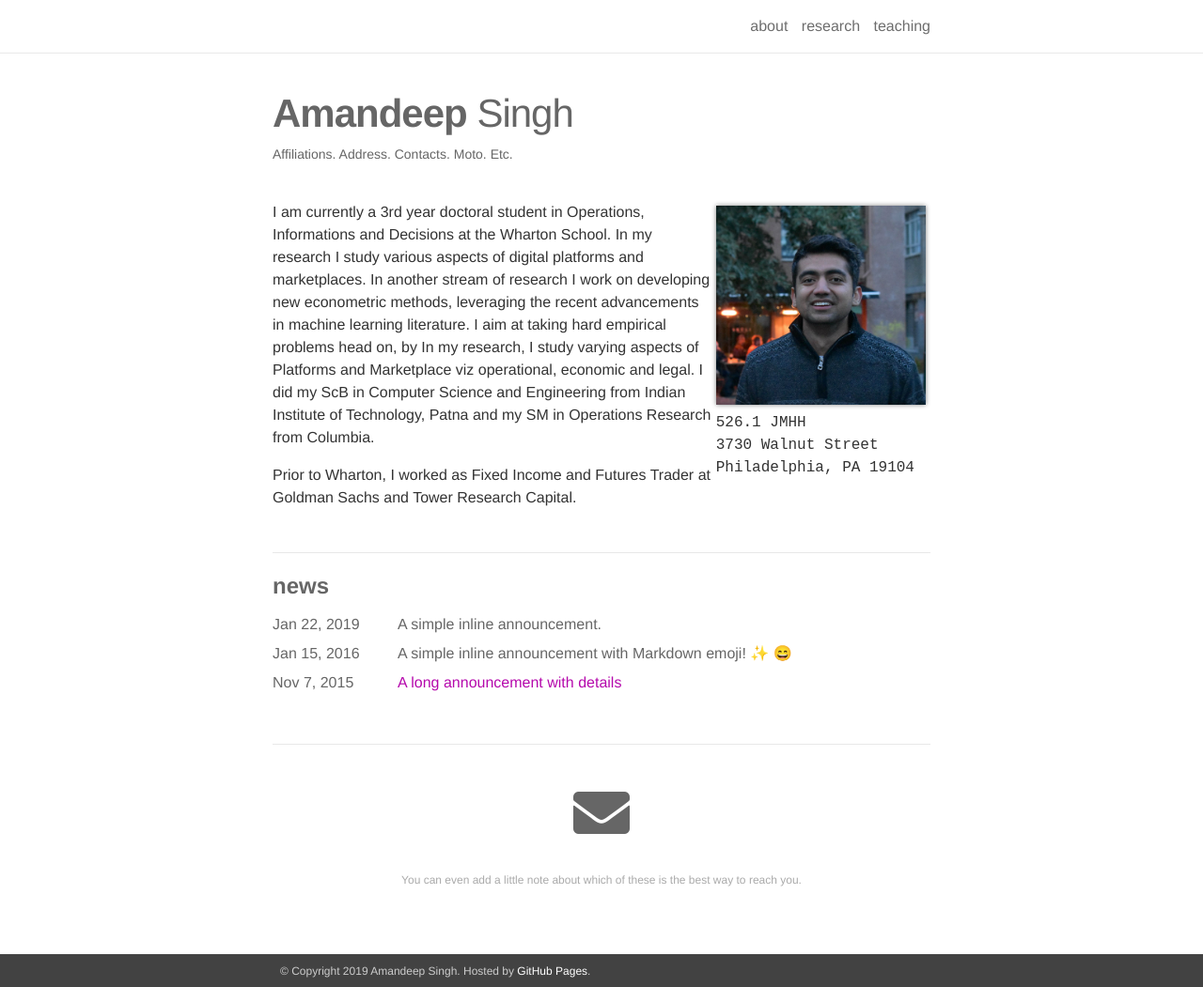
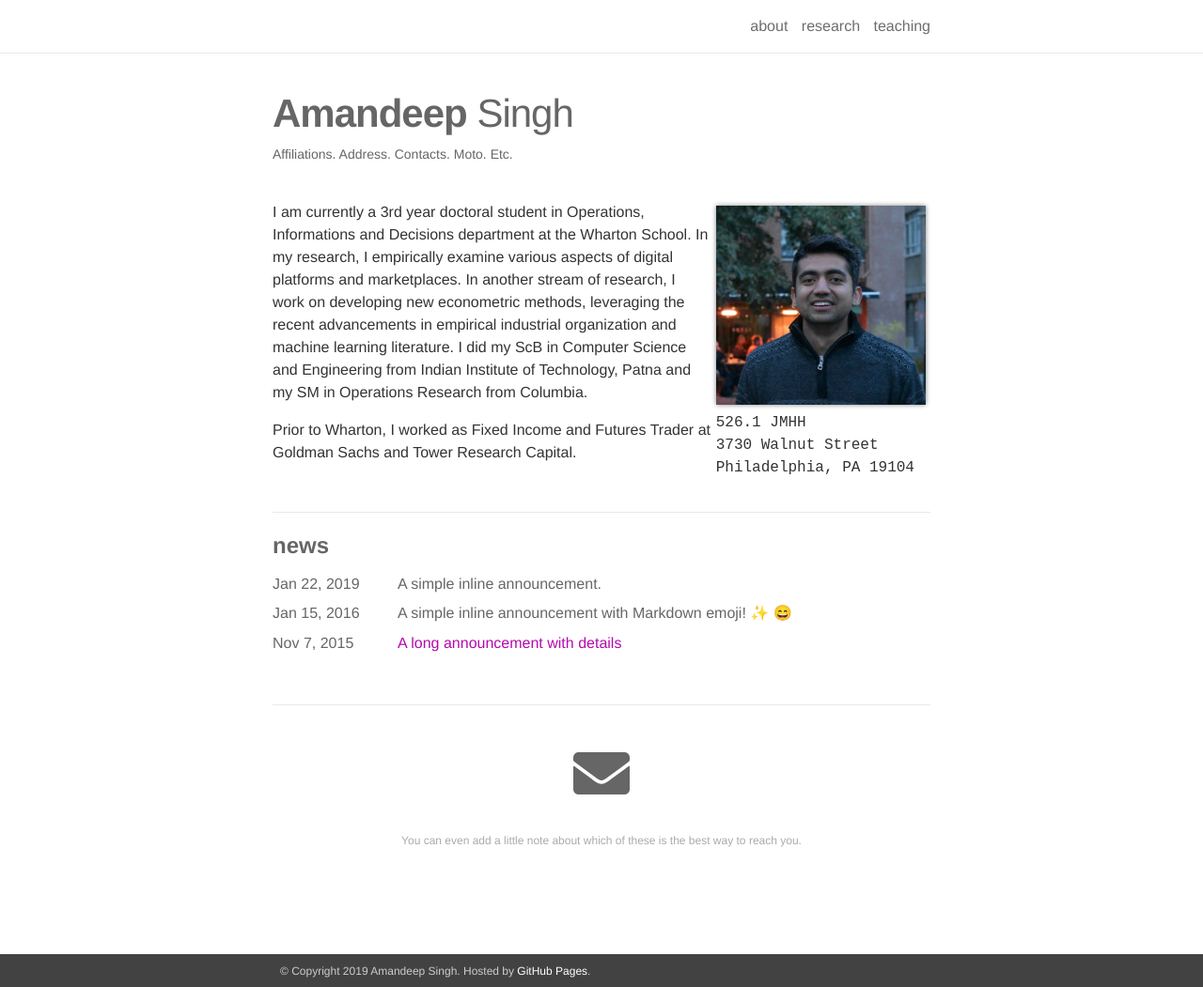
Before and after one commit to amandeep0/amandeep0.github.io, a Jekyll site: the page built from _pages/about.md, in a window 1280 px wide and 1051 px high. Shown: the whole window at 94% size. Built offline with Jekyll 4.4.1, drawn with Linux system fonts in a browser that asks for light colours; nearby versions of some CDN libraries; emoji names are drawn with the system emoji font.

Commit message:
add site

```diff
--- a/_pages/about.md
+++ b/_pages/about.md
@@ -16,7 +16,6 @@ news: true
 social: true
 ---
 
-I am currently a 3rd year doctoral student in Operations, Informations and Decisions at the Wharton School. In my research I study various aspects of digital platforms and marketplaces. In another stream of research I work on developing new econometric methods, leveraging the recent advancements in machine learning literature. I aim at taking hard empirical problems head on, by In my research, I study varying aspects of Platforms and Marketplace viz operational, economic and legal.
-I did my ScB in Computer Science and Engineering from Indian Institute of Technology, Patna and my SM in Operations Research from Columbia.
+I am currently a 3rd year doctoral student in Operations, Informations and Decisions department at the Wharton School. In my research, I empirically examine various aspects of digital platforms and marketplaces. In another stream of research, I work on developing new econometric methods, leveraging the recent advancements in empirical industrial organization and machine learning literature. I did my ScB in Computer Science and Engineering from Indian Institute of Technology, Patna and my SM in Operations Research from Columbia.
 
 Prior to Wharton, I worked as Fixed Income and Futures Trader at Goldman Sachs and Tower Research Capital.
```
Also changed, not shown: assets/img/14.jpg, 3 other files.
